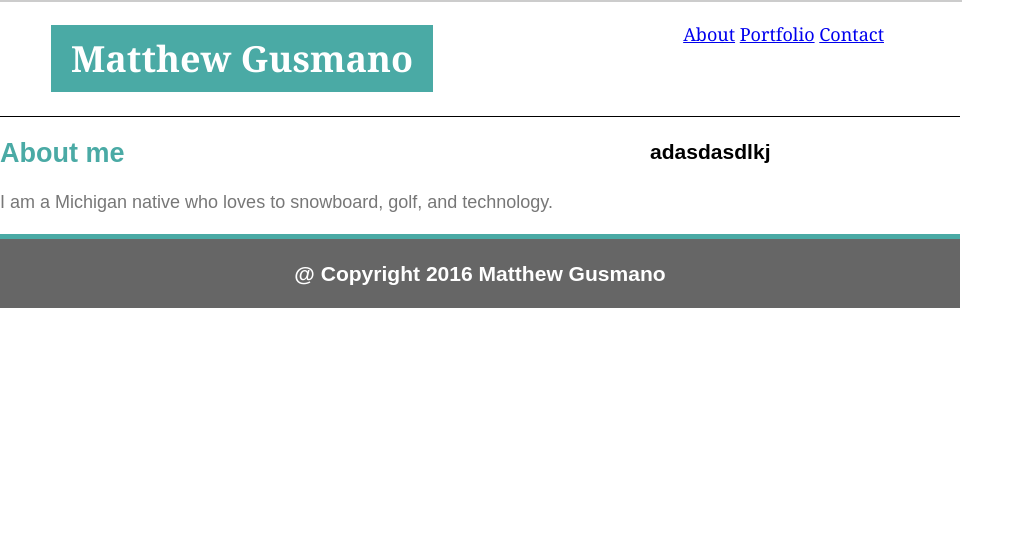
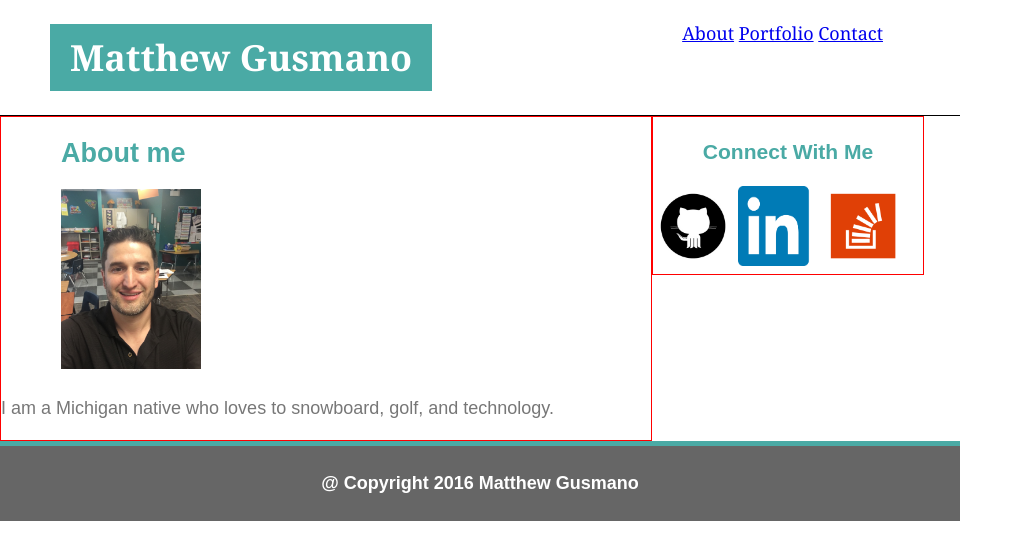
Before and after one commit to mgusmano84/Basic-Portfolio, a PHP site: page / in a window 1280 px wide. Shown: the top 560 px of the page, without its empty margins (0-1025 px from the left). Run offline with PHP 8.4, Linux system fonts and the light colour scheme.

Commit message:
Index page updated

```diff
--- a/Assets/css/style.css
+++ b/Assets/css/style.css
@@ -9,8 +9,8 @@ body {
 	color: #7777777;
 }
 
-#header {background: #ffffff;
-	border: 1px solid #cccccc;
+#header {background: blue;
+
 	width: 960px;
 
 }
@@ -48,17 +48,30 @@ body {
 
 #main {width: 650px;
 		margin left: 50px;
+		border: 1px solid red;
 		}
 
-#sidebar {width: 270px;}
+#sidebar {width: 270px;
+		border: 1px solid red;}
 
+#socialmedia {}
 
-p {color: #777777;}
+#image {margin-left: 60px;
+		}
+
+p {color: #777777;
+	display: inline;
+	float: left;
+	}
 
 
 
-h2 {color: #4aaaa5}
+h2 {color: #4aaaa5;
+	margin-left: 60px;}
 
+h3 {color: #4aaaa5;
+	text-align: center;
+}
 
 footer {background: #666666;
  		font-family: 'Arial', 'Helvetica Neue', Helvetica, sans-serif;
--- a/index.html
+++ b/index.html
@@ -11,7 +11,7 @@
 
 <body>
 
-<div id="header">
+<header>
 
 
 <h1 id="box">Matthew Gusmano</h1>
@@ -26,27 +26,36 @@
 
 </div>
 
-</div>
-
+</header>
 
 
 <div id="MainContent">
 
 
-
 <section id="main">
-
-
 
 <h2>About me</h2>
 
-<p>I am a Michigan native who loves to snowboard, golf, and technology. </p>
+<div id="image">
+<img src="IMG_0972.jpg" alt="Matthew Gusmano" height="180" width="140">
+
+</div>
+
+<p>I am a Michigan native who loves to snowboard, golf, and technology.</p>
 
 </section>
 
 <section id="sidebar">
 
-<h3>adasdasdlkj</h3>
+<h3>Connect With Me</h3>
+
+
+
+<a href="https://www.github.com/"><img src="assets/images/github.jpg" alt="github" height=80 width="80"></a>
+<a href="https://www.linkedin.com/"><img src="assets/images/LinkedIn.png" alt="LinkedIn"	height=80 width="80"></a>
+<a href="https://www.stackoverflow.com/"><img src="assets/images/stack.png" alt="Stack Over Flow"	height=80 width="80"></a>
+
+</div>
 
 </section>
 
@@ -54,7 +63,7 @@
 
 <footer>
 
-<h3>@ Copyright 2016 Matthew Gusmano</h3>
+<h4>@ Copyright 2016 Matthew Gusmano</h4>
 
 </footer>
 </div>
```
Also changed, not shown: Assets/images/LinkedIn.png (added), Assets/images/github.jpg (added), Assets/images/stack.png (added), IMG_0972.jpg (added), 1 other file.
